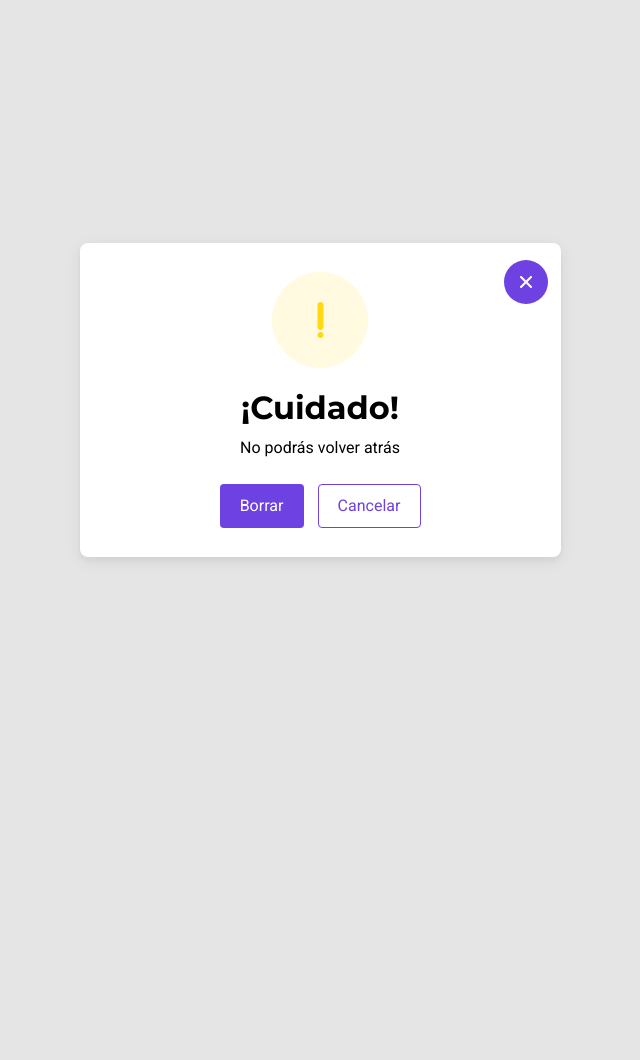
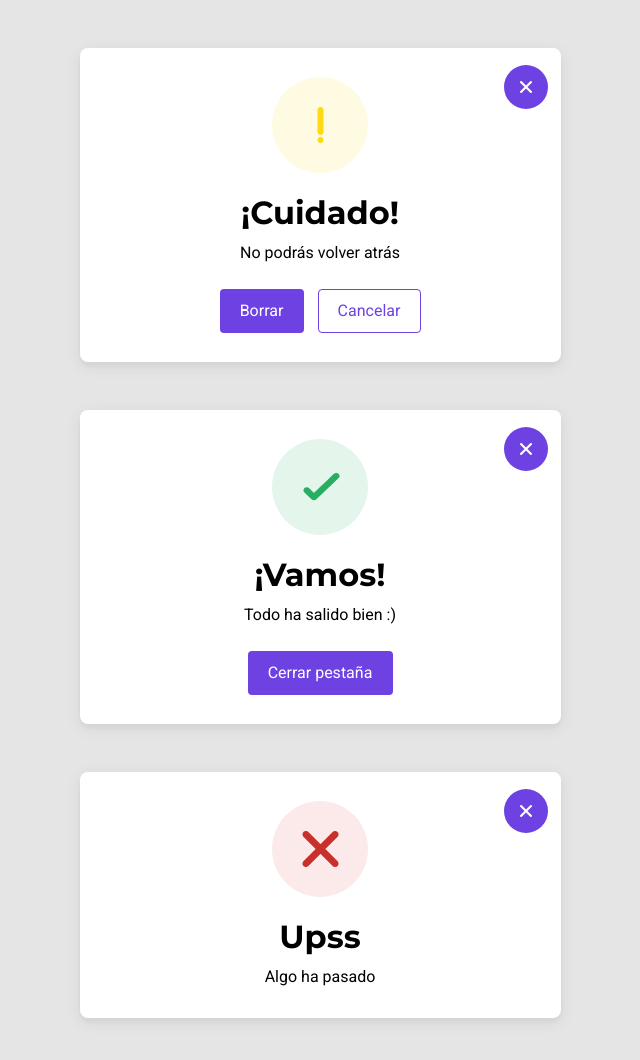
Before and after one commit to danieldamian09/dialog-design-system, a plain HTML site: page public/index.html in a window 1280 px wide. Shown: the whole page, without its empty margins (320-960 px from the left). Before the commit the page ends 800 px from the top, so only its background shows below. Drawn offline with Linux system fonts and the light colour scheme.

Commit message:
diseño terminado

```diff
--- a/public/index.html
+++ b/public/index.html
@@ -20,21 +20,52 @@
 <body>
   <section class="container__cards">
 
-    <!-- 1/3 -->
-    <div class="card">
+    <!-- Warning -->
+    <div class="card warning--card">
       <div class="card__close">
         <img src="../assets/img/close.png" alt="" class="img__close">
       </div>
-      <div class="card__body">
-        <div class="card__circle">
+      <div class="card__body warning--body">
+        <div class="card__circle warning">
           <img src="../assets/img/Attention.png" alt="" class="card__logo">
         </div>
         <h2 class="card__title">¡Cuidado!</h2>
         <p class="card__text">No podrás volver atrás</p>
         <div class="card__buttons">
-          <button class="card__cta_active">Borrar</button>
+          <button class="card__cta_active delete">Borrar</button>
           <button class="card__cta">Cancelar</button>
         </div>
+      </div>
+    </div>
+
+    <!-- Success -->
+    <div class="card success--card">
+      <div class="card__close">
+        <img src="../assets/img/close.png" alt="" class="img__close">
+      </div>
+      <div class="card__body success--body">
+        <div class="card__circle success">
+          <img src="../assets/img/check.png" alt="" class="card__logo">
+        </div>
+        <h2 class="card__title">¡Vamos!</h2>
+        <p class="card__text">Todo ha salido bien :)</p>
+        <div class="card__buttons">
+          <button class="card__cta_active close">Cerrar pestaña</button>
+        </div>
+      </div>
+    </div>
+
+    <!-- Error -->
+    <div class="card error--card">
+      <div class="card__close">
+        <img src="../assets/img/close.png" alt="" class="img__close">
+      </div>
+      <div class="card__body error--body">
+        <div class="card__circle error">
+          <img src="../assets/img/false.png" alt="" class="card__logo">
+        </div>
+        <h2 class="card__title">Upss</h2>
+        <p class="card__text">Algo ha pasado</p>
       </div>
     </div>
 
--- a/style/style.css
+++ b/style/style.css
@@ -1,8 +1,8 @@
 :root{
   --primary: #6E41E2;
-  --star: #ffd91221;
-  --green: #27AE60;
-  --red: #DB524E;
+  --star: rgba(255, 217, 18, 0.12);
+  --green: rgba(39, 174, 96, 0.12);;
+  --red: rgba(219, 82, 78, 0.12);
   --white: #ffffff;
   --gray: #E5E5E5;
   --black: #000;
@@ -25,12 +25,11 @@ body{
   justify-content: center;
   align-items: center;
   width: 100%;
-  height: 100vh;
+  min-height: 100vh;
+  margin-bottom: 48px;
 }
 
 .card{
-  width: 481px;
-  height: 314px;
   background-color: var(--white);
   border-radius: 8px;
   position: relative;
@@ -39,7 +38,19 @@ body{
   justify-content: center;
   align-items: center;
   box-shadow: 0px 4px 4px rgba(51, 51, 51, 0.04), 0px 4px 16px rgba(51, 51, 51, 0.08);
+  margin-top: 48px;
 }
+
+.warning--card, .success--card{
+  width: 481px;
+  height: 314px;
+}
+
+.error--card{
+  width: 481px;
+  height: 246px;
+}
+
 
 .card__close{
   width: 44px;
@@ -61,19 +72,31 @@ body{
   flex-direction: column;
   align-items: center;
   justify-content: center;
+
+}
+
+.warning--body, .success--body{
   width: 431px;
   height: 256px;
+}
+
+.error--body{
+  width: 431px;
+  height: 188px;
 }
 
 .card__circle{
   height: 96px;
   width: 96px;
   border-radius: 50%;
-  background: var(--star);
   display: flex;
   justify-content: center;
   align-items: center;
   margin-bottom: 20px;
+}
+
+.warning{
+  background: var(--star);
 }
 
 .card__title{
@@ -96,8 +119,7 @@ body{
 }
 
 .card__cta_active{
-  width: 84px;
-  height: 44px;
+
   color: var(--white);
   background: var(--primary);
   border: none;
@@ -106,6 +128,11 @@ body{
   font-size: 16px;
   line-height: 24px;
   border-radius: 4px;
+}
+
+.delete{
+  width: 84px;
+  height: 44px;
   margin-right: 10px;
 }
 
@@ -121,3 +148,16 @@ body{
   line-height: 24px;
   border-radius: 4px;
 }
+
+.success{
+ background:var(--green)
+}
+
+.close{
+  width: 145px;
+  height: 44px;
+}
+
+.error{
+  background: var(--red);
+}
```
